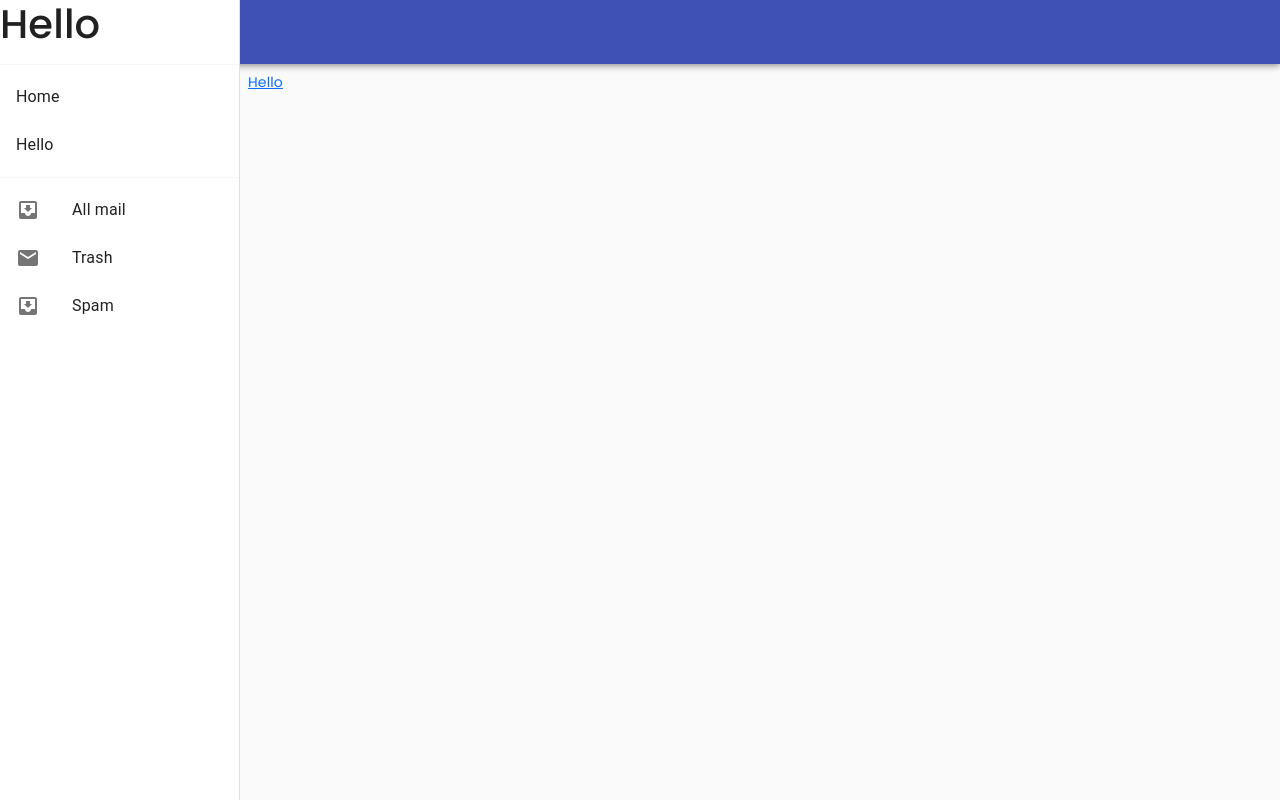
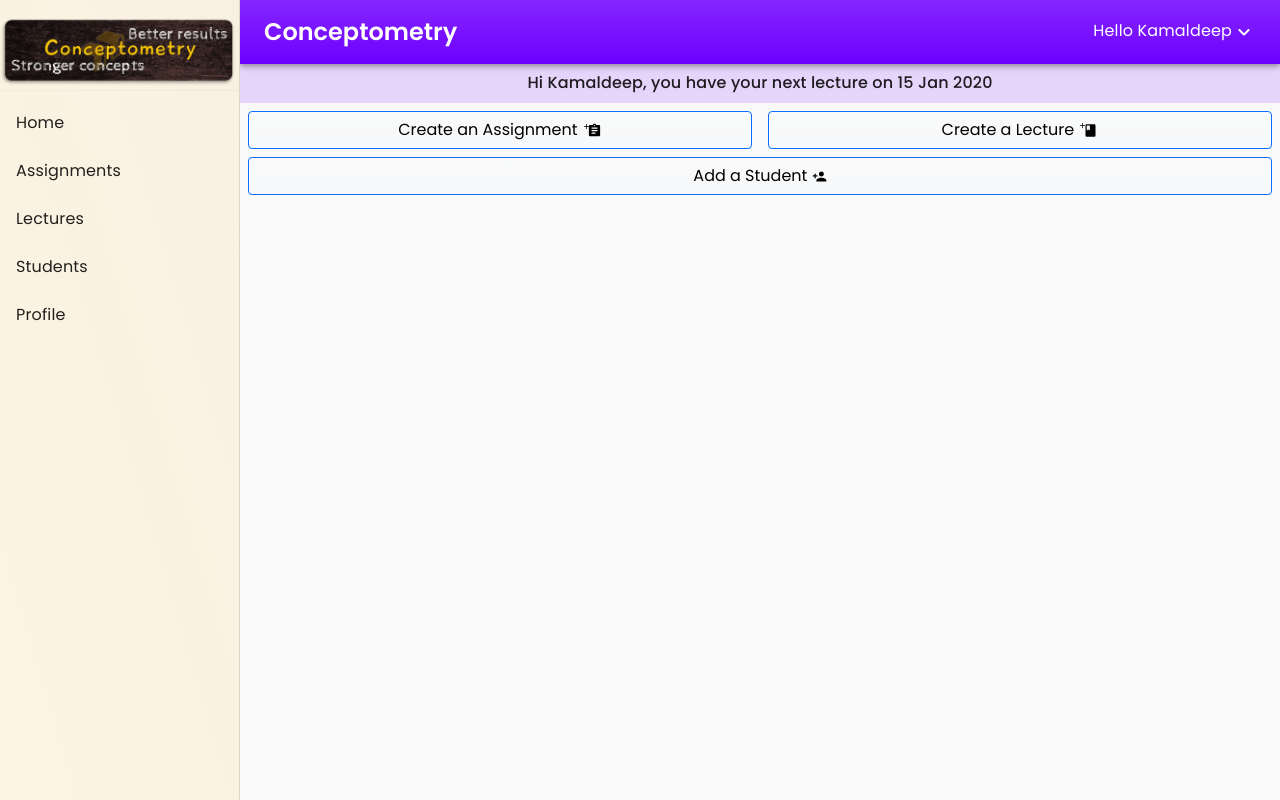
Before and after one commit to conceptometry/frontend-teachers, a Next.js app: page / in a window 1280 px wide. Built offline with nearby package versions, Linux system fonts and the light colour scheme.

Commit message:
Changed home page look

```diff
--- a/pages/_app.tsx
+++ b/pages/_app.tsx
@@ -2,10 +2,10 @@ import '../styles/globals.css';
 import Router from 'next/router';
 import NProgress from 'nprogress'; //nprogress module
 import '../styles/nprogress.css'; //styles of nprogress
-import 'bootstrap/dist/css/bootstrap.min.css';
+import 'bootstrap/dist/css/bootstrap.css';
 
 //Binding events.
-NProgress.configure({ showSpinner: false });
+NProgress.configure({ showSpinner: false, speed: 200 });
 Router.events.on('routeChangeStart', () => NProgress.start());
 Router.events.on('routeChangeComplete', () => NProgress.done());
 Router.events.on('routeChangeError', () => NProgress.done());
--- a/pages/_document.tsx
+++ b/pages/_document.tsx
@@ -12,8 +12,8 @@ export default class MyDocument extends Document {
 					<meta name='theme-color' content={theme.palette.primary.main} />
 					<link rel='preconnect' href='https://fonts.gstatic.com' />
 					<link
+						href='https://fonts.googleapis.com/css2?family=Poppins:ital,wght@0,100;0,200;0,300;0,400;0,500;0,600;0,700;0,800;0,900;1,100;1,200;1,300;1,400;1,500;1,600;1,700;1,800;1,900&display=swap'
 						rel='stylesheet'
-						href='https://fonts.googleapis.com/css2?family=Poppins:ital,wght@0,200;0,300;0,400;0,500;0,800;0,900;1,300;1,400&display=swap'
 					/>
 				</Head>
 				<body>
--- a/pages/index.tsx
+++ b/pages/index.tsx
@@ -1,5 +1,10 @@
+import {
+	AddRounded,
+	AssignmentRounded,
+	ClassRounded,
+	PersonAddRounded,
+} from '@material-ui/icons';
 import Head from 'next/head';
-import Link from 'next/link';
 import Sidebar from '../src/components/Sidebar';
 
 export default function Home() {
@@ -10,7 +15,47 @@ export default function Home() {
 				<link rel='icon' href='/favicon.ico' />
 			</Head>
 			<Sidebar>
-				<Link href='/hello'>Hello</Link>
+				<div
+					className='bg-lightpurple px-3 py-2 text-black text-center'
+					style={{ fontSize: 16, fontWeight: 500 }}
+				>
+					Hi Kamaldeep, you have your next lecture on 15 Jan 2020
+				</div>
+				<div className='d-flex flex-column'>
+					<div className='d-md-flex mx-2 mx-md-0'>
+						<button className='btn btn-light bg-gradient border border-primary mx-md-2 d-flex mt-2 w-100'>
+							<div className='m-auto'>
+								Create an Assignment{' '}
+								<AddRounded
+									style={{
+										fontSize: 9,
+										marginRight: '-4px',
+										marginTop: '-8px',
+									}}
+								/>
+								<AssignmentRounded style={{ fontSize: 15 }} />
+							</div>
+						</button>
+						<button className='btn btn-light bg-gradient border border-primary d-flex mx-md-2 mt-2 w-100'>
+							<div className='m-auto'>
+								Create a Lecture{' '}
+								<AddRounded
+									style={{
+										fontSize: 9,
+										marginRight: '-4px',
+										marginTop: '-10px',
+									}}
+								/>
+								<ClassRounded style={{ fontSize: 15 }} />
+							</div>
+						</button>
+					</div>
+					<button className='btn btn-light border border-primary bg-gradient d-flex mx-2 mt-2'>
+						<div className='m-auto'>
+							Add a Student <PersonAddRounded style={{ fontSize: 15 }} />
+						</div>
+					</button>
+				</div>
 			</Sidebar>
 		</div>
 	);
--- a/src/components/Sidebar/index.tsx
+++ b/src/components/Sidebar/index.tsx
@@ -1,6 +1,4 @@
 import React from 'react';
-import InboxIcon from '@material-ui/icons/MoveToInbox';
-import MailIcon from '@material-ui/icons/Mail';
 import MenuIcon from '@material-ui/icons/Menu';
 import Link from 'next/link';
 import { useTheme } from '@material-ui/core/styles';
@@ -13,13 +11,14 @@ import {
 	IconButton,
 	List,
 	ListItem,
-	ListItemIcon,
 	ListItemText,
 	CssBaseline,
 	AppBar,
 	SwipeableDrawer,
 	Typography,
 } from '@material-ui/core';
+import Image from 'next/image';
+import { KeyboardArrowDownRounded } from '@material-ui/icons';
 
 interface Props {
 	/**
@@ -42,8 +41,14 @@ export default function ResponsiveDrawer(props: Props) {
 
 	const drawer = (
 		<div>
-			<div className={classes.toolbar}>
-				<h1>Hello</h1>
+			<div className={`${classes.toolbar} mx-auto d-flex`}>
+				<Image
+					height='91'
+					width='241'
+					src='/images/logo.webp'
+					alt='Conceptometry Logo'
+					className='d-flex mx-auto'
+				/>
 			</div>
 			<Divider />
 			<List>
@@ -55,25 +60,38 @@ export default function ResponsiveDrawer(props: Props) {
 						<ListItemText primary={'Home'} />
 					</ListItem>
 				</Link>
-				<Link href='/hello'>
-					<ListItem button key={'Hello'}>
+				<Link href='/assignments'>
+					<ListItem button key={'Assignments'}>
 						{/* <ListItemIcon>
 						{index % 2 === 0 ? <InboxIcon /> : <MailIcon />}
 					</ListItemIcon> */}
-						<ListItemText primary={'Hello'} />
+						<ListItemText primary={'Assignments'} />
 					</ListItem>
 				</Link>
-			</List>
-			<Divider />
-			<List>
-				{['All mail', 'Trash', 'Spam'].map((text, index) => (
-					<ListItem button key={text}>
-						<ListItemIcon>
+				<Link href='/lectures'>
+					<ListItem button key={'Lectures'}>
+						{/* <ListItemIcon>
 						{index % 2 === 0 ? <InboxIcon /> : <MailIcon />}
-						</ListItemIcon>
-						<ListItemText primary={text} />
+					</ListItemIcon> */}
+						<ListItemText primary={'Lectures'} />
 					</ListItem>
-				))}
+				</Link>
+				<Link href='/students'>
+					<ListItem button key={'Students'}>
+						{/* <ListItemIcon>
+						{index % 2 === 0 ? <InboxIcon /> : <MailIcon />}
+					</ListItemIcon> */}
+						<ListItemText primary={'Students'} />
+					</ListItem>
+				</Link>
+				<Link href='/profile'>
+					<ListItem button key={'Profile'}>
+						{/* <ListItemIcon>
+						{index % 2 === 0 ? <InboxIcon /> : <MailIcon />}
+					</ListItemIcon> */}
+						<ListItemText primary={'Profile'} />
+					</ListItem>
+				</Link>
 			</List>
 		</div>
 	);
@@ -84,8 +102,12 @@ export default function ResponsiveDrawer(props: Props) {
 	return (
 		<div className={classes.root}>
 			<CssBaseline />
-			<AppBar position='fixed' className={classes.appBar}>
-				<Toolbar>
+			<AppBar
+				position='fixed'
+				className={`${classes.appBar} bg-gradient d-flex`}
+			>
+				<Toolbar className='d-flex justify-content-between my-auto'>
+					<div className='d-flex my-auto '>
 						<IconButton
 							color='inherit'
 							aria-label='open drawer'
@@ -95,12 +117,21 @@ export default function ResponsiveDrawer(props: Props) {
 						>
 							<MenuIcon />
 						</IconButton>
-					<Typography variant='h6' noWrap>
+						<Typography
+							variant='h5'
+							className={`${classes.appBarTitle} d-flex my-auto`}
+							style={{ fontWeight: 600 }}
+							noWrap
+						>
 							Conceptometry
 						</Typography>
+					</div>
+					<div style={{ fontSize: 16 }} className='d-none d-md-flex my-auto'>
+						Hello Kamaldeep <KeyboardArrowDownRounded />
+					</div>
 				</Toolbar>
 			</AppBar>
-			<nav className={classes.drawer} aria-label='mailbox folders'>
+			<nav className={`${classes.drawer} drawer`}>
 				{/* The implementation can be swapped with js to avoid SEO duplication of links. */}
 				<Hidden smUp implementation='css'>
 					<SwipeableDrawer
--- a/src/theme.tsx
+++ b/src/theme.tsx
@@ -17,7 +17,7 @@ const theme = createMuiTheme({
 			main: red.A400,
 		},
 		background: {
-			default: '#fff',
+			default: '#fafafa',
 		},
 	},
 });
@@ -35,24 +35,33 @@ export const useDrawerStyles = makeStyles((theme: Theme) =>
 		},
 		appBar: {
 			[theme.breakpoints.up('sm')]: {
-				width: `calc(100% - ${drawerWidth}px)`,
+				maxWidth: `calc(100% - ${drawerWidth}px)`,
 				marginLeft: drawerWidth,
+				display: 'none',
 			},
+			backgroundColor: '#6E00FF !important',
 		},
+
+		appBarTitle: {
+			fontWeight: 900,
+		},
+
 		menuButton: {
 			marginRight: theme.spacing(2),
 			[theme.breakpoints.up('sm')]: {
-				display: 'none',
+				display: 'none !important',
 			},
 		},
 		// necessary for content to be below app bar
 		toolbar: theme.mixins.toolbar,
 		drawerPaper: {
 			width: drawerWidth,
+			background:
+				'linear-gradient(to bottom left, #f8f1e2, #fdf4e1) !important',
 		},
 		content: {
 			flexGrow: 1,
-			padding: theme.spacing(1),
+			padding: theme.spacing(0),
 		},
 	})
 );
--- a/styles/globals.css
+++ b/styles/globals.css
@@ -3,11 +3,31 @@ html,
 body {
 	padding: 0;
 	margin: 0;
-	font-family: 'Poppins', sans-serif;
+	font-family: 'Poppins', sans-serif !important;
 	box-sizing: border-box;
 }
 
 a {
 	color: inherit;
-	text-decoration: none;
+	text-decoration: none !important;
 }
+
+.bg-purple {
+	background-color: #6e00ff !important;
+}
+
+.bg-lightpurple {
+	background-color: #e5d5fa !important;
+}
+
+.bg-pink {
+	background-color: #ff64cb !important;
+}
+
+.bg-blue {
+	background-color: #125e8a !important;
+}
+
+.bg-tint-orange {
+	background-color: #f8f1e2 !important;
+}
--- a/styles/nprogress.css
+++ b/styles/nprogress.css
@@ -4,7 +4,7 @@
 }
 
 #nprogress .bar {
-	background: rgb(4, 160, 11);
+	background: #ff64cb;
 
 	position: fixed;
 	z-index: 100000;
@@ -22,7 +22,7 @@
 	right: 0px;
 	width: 100px;
 	height: 100%;
-	box-shadow: 0 0 10px #29d, 0 0 5px #29d;
+	box-shadow: 0 0 10px #ff64cb, 0 0 5px #ff64cb;
 	opacity: 1;
 
 	-webkit-transform: rotate(3deg) translate(0px, -4px);
```
Also changed, not shown: pages/hello.tsx (deleted, +0 -18 lines). Lines whose indentation alone changed are shown as unchanged.
